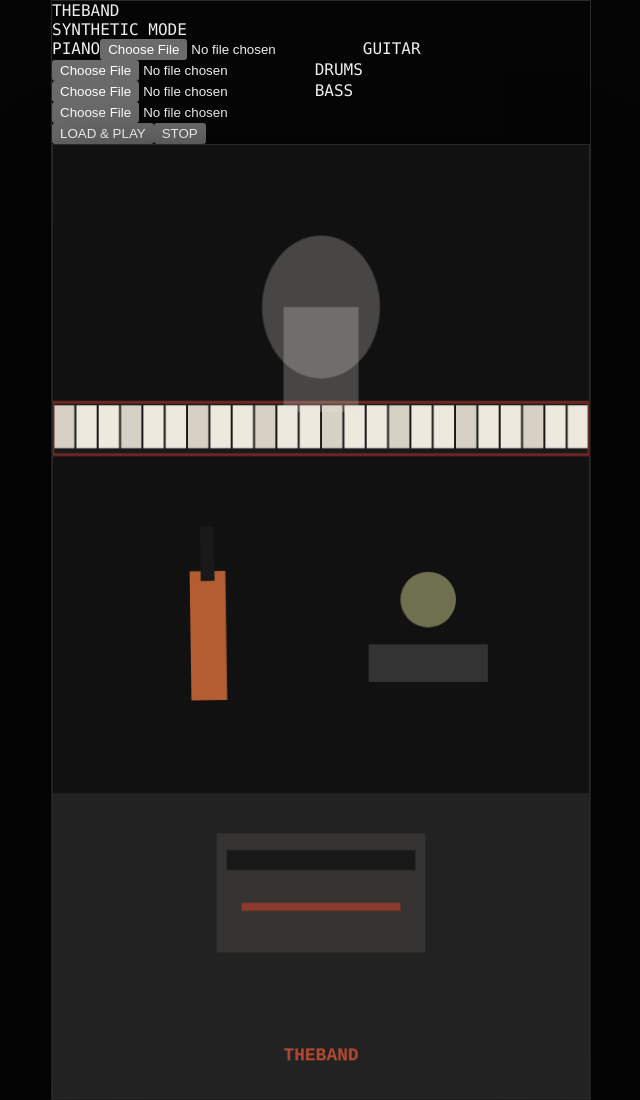
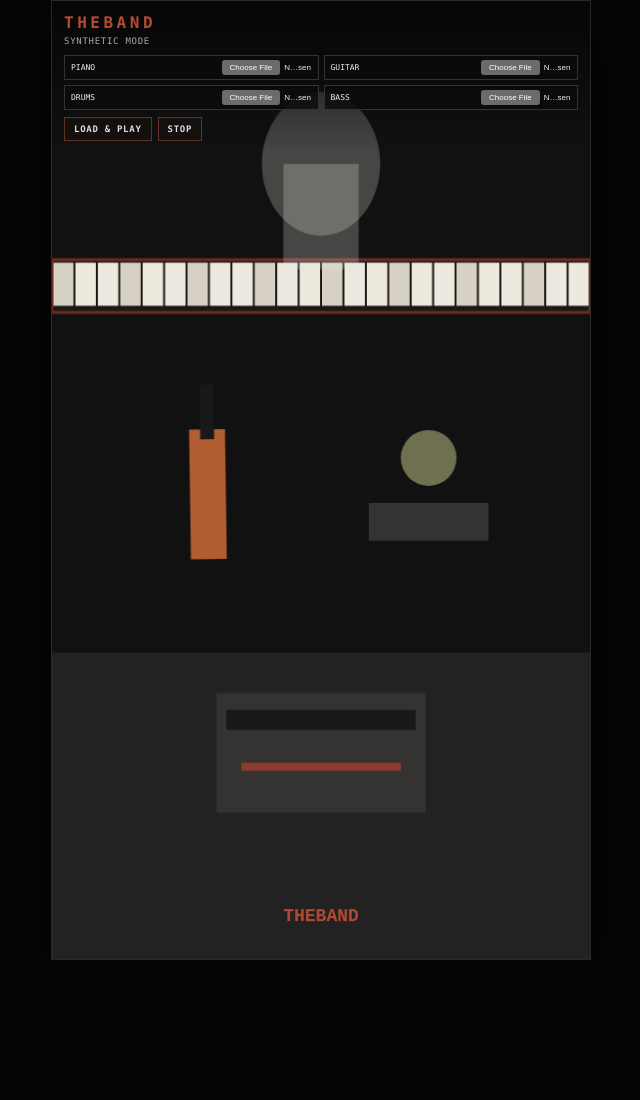
Before and after one commit to RyanrealAF/theband, a website built with Vite: page index.html in a window 1280 px wide. Shown: the whole page, without its empty margins (319-959 px from the left). After the commit the page ends 960 px from the top, so only its background shows below. Built offline with nearby package versions, Linux system fonts and the light colour scheme.

```diff
--- a/src/style.css
+++ b/src/style.css
@@ -1 +1,14 @@
-:root{color-scheme:dark;background:#050505;font-family:ui-monospace,SFMono-Regular,Menlo,monospace}*{box-sizing:border-box}body{margin:0;min-height:100vh;display:grid;place-items:center;background:#050505}#app{width:min(92vw,540px);aspect-ratio:9/16}canvas{display:block;width:100%;height:100%;border:1px solid #292929;box-shadow:0 18px 60px rgba(0,0,0,.6)}
+:root{color-scheme:dark;background:#050505;font-family:ui-monospace,SFMono-Regular,Menlo,monospace}
+*{box-sizing:border-box}
+body{margin:0;min-height:100vh;display:grid;place-items:center;background:#050505;color:#eee}
+#app{width:min(92vw,540px);aspect-ratio:9/16;position:relative;overflow:hidden;border:1px solid #292929;box-shadow:0 18px 60px rgba(0,0,0,.6)}
+canvas{display:block;width:100%;height:100%}
+.hud{position:absolute;z-index:2;top:0;left:0;right:0;padding:12px;pointer-events:none;background:linear-gradient(#050505ee,transparent)}
+.brand{font-weight:900;letter-spacing:.22em;color:#b54a32;font-size:16px}
+.status{margin-top:4px;font-size:9px;letter-spacing:.08em;color:#aaa}
+.controls{margin-top:9px;display:grid;grid-template-columns:1fr 1fr;gap:5px;pointer-events:auto}
+.controls label{display:flex;align-items:center;justify-content:space-between;gap:5px;padding:4px 6px;border:1px solid #333;background:#0a0a0acc;font-size:8px}
+.controls input{max-width:90px;font-size:8px}
+.actions{display:flex;gap:6px;margin-top:7px;pointer-events:auto}
+button{border:1px solid #633024;background:#14100e;color:#ddd;padding:6px 9px;font:700 9px ui-monospace,SFMono-Regular,Menlo,monospace;letter-spacing:.08em}
+button:active{transform:translateY(1px)}
```
